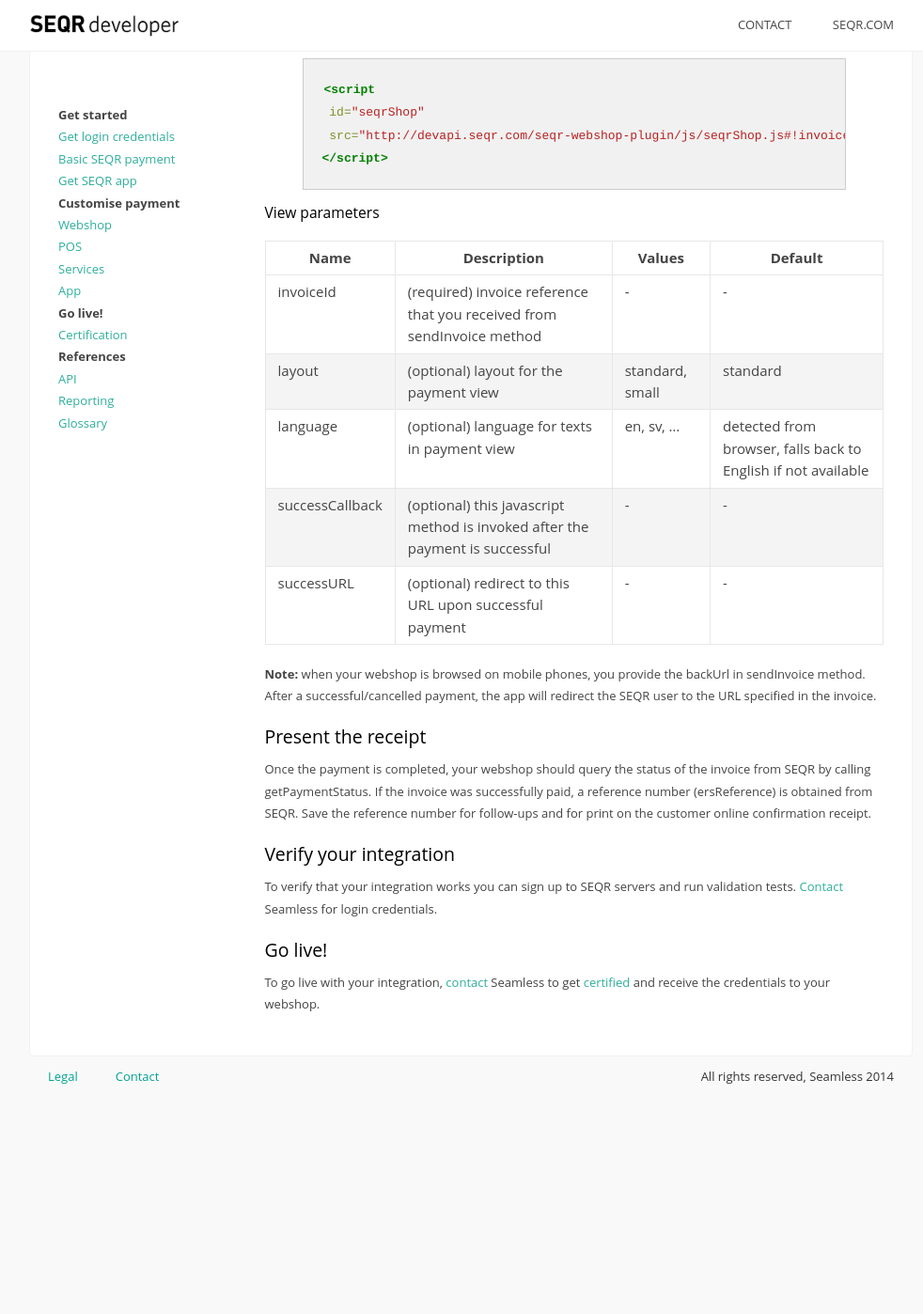
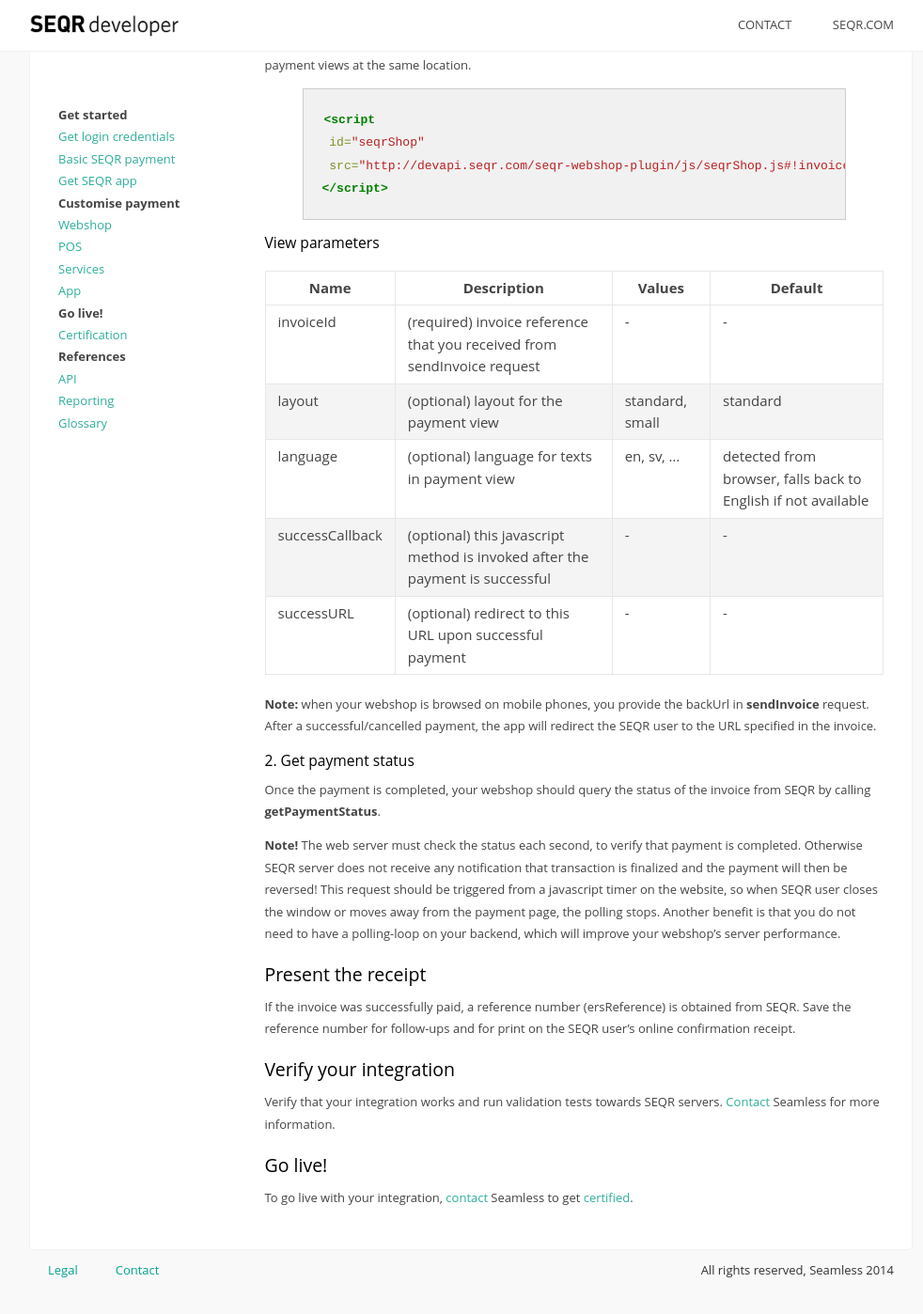
Before and after one commit to SeamlessDistribution/SeamlessDistribution.github.io, a Jekyll site: the page built from merchant/webshop/index.md, in a window 1280 px wide and 1400 px high, scrolled down 2941 px. Shown: the whole window at 94% size, without its empty margins (139-1121 px from the left). Built offline with Jekyll 4.4.1, drawn with Linux system fonts in a browser that asks for light colours; before the commit the page ends 4135 px from its top, so only the background shows below that; some of the changed text lies outside the part shown.

Commit message:
Updated webshop

```diff
--- a/merchant/webshop/index.md
+++ b/merchant/webshop/index.md
@@ -19,7 +19,7 @@
 Follow these steps to integrate your webshop with SEQR:
 
 1. Add API parameters
-2. Integrate the payment view
+2. Add SEQR as payment in your webshop
 2. Present the receipt
 3. Verify your integration
 4. Go live!
@@ -27,7 +27,7 @@
 ### Add API parameters
 
 The flow for a webshop SEQR payment is very similar to [Basic SEQR
-payment](/merchant/payment).
+payment](/merchant/payment), with the **sendInvoice** request.
 The difference is that polling for payment status is handled by a payment view,
 which also handles showing the QR code to the SEQR user. You still need to request
 the status of the payment after the payment view returns, but only once to find
@@ -59,8 +59,10 @@
 Refer to section [API](/merchant/reference/api.html) for detailed description.
 
 
-### Integrate the payment view
-There are two payment views that you can choose from:
+### Add SEQR as payment in your webshop
+
+#### 1. Integrate the payment view
+There are two payment views that you can choose from, standard payment view and small payment view:
 
 #### Standard Payment View
 <img src="/assets/images/paymentview-standard.png" />
@@ -85,28 +87,36 @@
 
 | Name        | Description | Values | Default |
 |-------------|-----------|---------|-----|
-| invoiceId   | (required) invoice reference that you received from sendInvoice method | - | - |
+| invoiceId   | (required) invoice reference that you received from sendInvoice request | - | - |
 | layout      | (optional) layout for the payment view | standard, small | standard |
 | language    | (optional) language for texts in payment view | en, sv, ... | detected from browser, falls back to English if not available |
 | successCallback | (optional) this javascript method is invoked after the payment is successful | - | - |
 | successURL  | (optional) redirect to this URL upon successful payment | - | - |
 
 **Note:** when your webshop is browsed on mobile phones, you provide the backUrl in
- sendInvoice method. After a successful/cancelled payment, the app will redirect
+ **sendInvoice** request. After a successful/cancelled payment, the app will redirect
 the SEQR user to the URL specified in the invoice.
+
+
+#### 2. Get payment status
+
+Once the payment is completed, your webshop should query the status of the invoice
+from SEQR by calling **getPaymentStatus**.
+
+**Note!** The web server must check the status each second, to verify that payment is completed. Otherwise SEQR server does not receive any notification that transaction is finalized and the payment will then be reversed!
+This request should be triggered from a javascript timer on the website, so when SEQR user closes the window or moves away from the payment page, the polling stops. Another benefit is that you do not need to have a polling-loop on your backend, which will improve your webshop’s server performance.
+
 
 ### Present the receipt
 
-Once the payment is completed, your webshop should query the status of the invoice
-from SEQR by calling getPaymentStatus. If the invoice was successfully paid,
-a reference number (ersReference) is obtained from
-SEQR. Save the reference number for follow-ups and for print on the customer
+If the invoice was successfully paid, a reference number (ersReference) is obtained from
+SEQR. Save the reference number for follow-ups and for print on the SEQR user's
 online confirmation receipt.
 
 ### Verify your integration
 
-To verify that your integration works you can sign up to SEQR servers and run validation tests. [Contact](/contact) Seamless for login credentials.
+Verify that your integration works and run validation tests towards SEQR servers. [Contact](/contact) Seamless for more information.
 
 ### Go live!
 
-To go live with your integration, [contact](/contact) Seamless to get [certified](/merchant/reference/certification.html) and receive the credentials to your webshop.
+To go live with your integration, [contact](/contact) Seamless to get [certified](/merchant/reference/certification.html).
```
Also changed, not shown: merchant/externalservices/index.md (+2 -2 lines), merchant/inapp/index.md (+2 -2 lines), merchant/pos/index.md (+3 -3 lines).
